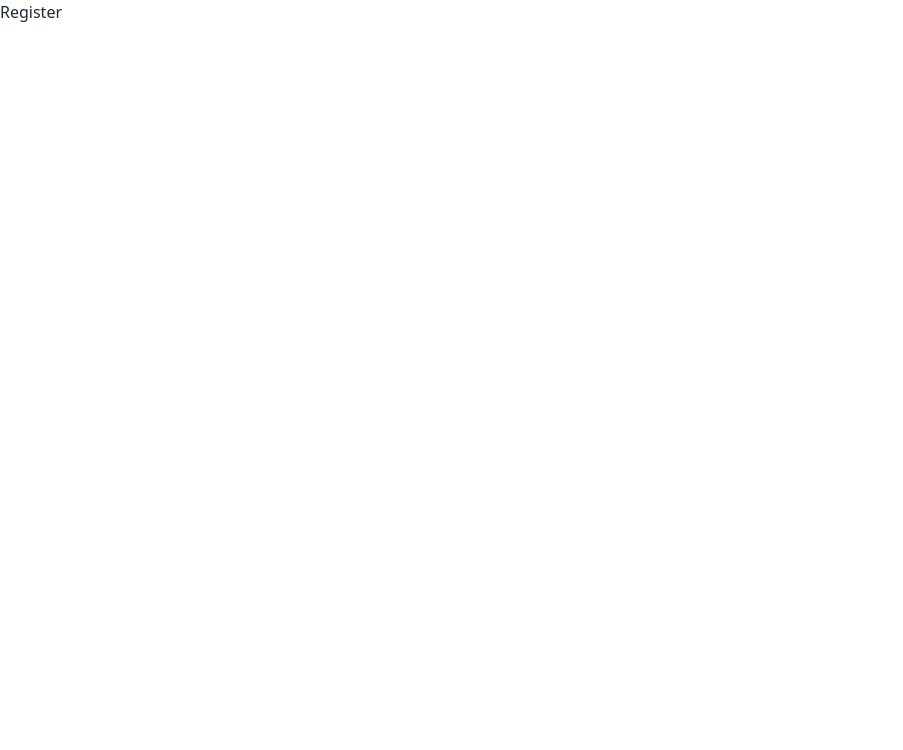
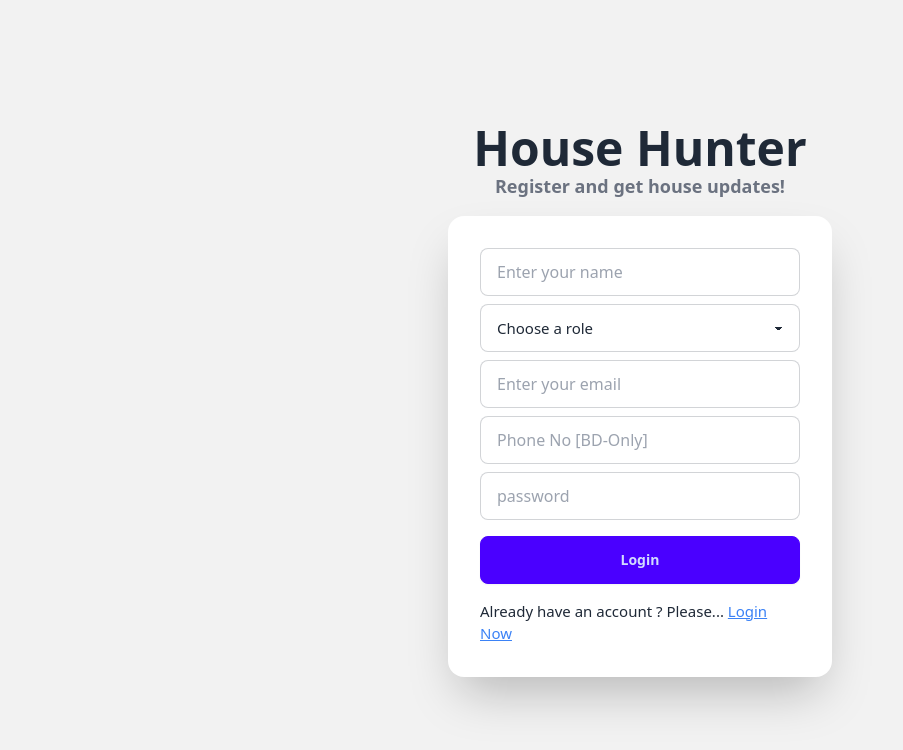
Before and after one commit to mahfuzar175/house-hunter-client, a React (Vite) app: page /register in a window 1280 px wide. Shown: the top 750 px of the page, without its empty margins (0-903 px from the left). Built offline with nearby package versions, Linux system fonts and the light colour scheme.

Commit message:
create a register form using react hook form

```diff
--- a/package.json
+++ b/package.json
@@ -14,6 +14,7 @@
     "match-sorter": "^6.3.3",
     "react": "^18.2.0",
     "react-dom": "^18.2.0",
+    "react-hook-form": "^7.49.3",
     "react-icons": "^5.0.1",
     "react-router-dom": "^6.21.3",
     "sort-by": "^1.2.0"
--- a/src/Pages/Login/Login.jsx
+++ b/src/Pages/Login/Login.jsx
@@ -1,6 +1,20 @@
+import { useContext } from "react";
 import { Link } from "react-router-dom";
+import { AuthContext } from "../../Providers/AuthProvider";
 
 const Login = () => {
+
+    const {setIsLoggedIn} = useContext(AuthContext);
+
+    const handleLogin = event =>{
+        event.preventDefault();
+        const form = event.target;
+        const email = form.email.value;
+        const password = form.password.value;
+        console.log(email, password);
+
+    }
+
     return (
         <div>
             <div className="hero min-h-screen bg-base-200">
@@ -9,21 +23,15 @@ const Login = () => {
       <h1 className="text-5xl font-bold">House Hunter</h1>
       <h1 className="text-lg text-gray-500 font-bold">Login and get house updates!</h1>
     </div>
-    <div className="card shrink-0 w-full max-w-sm shadow-2xl bg-base-100">
-      <form className="card-body">
+    <div className="card shrink-0 w-full max-w-sm  shadow-2xl bg-base-100">
+      <form onSubmit={handleLogin} className="card-body">
         <div className="form-control">
-          <label className="label">
-            <span className="label-text">Email</span>
-          </label>
-          <input type="email" placeholder="email" className="input input-bordered" required />
+          <input type="email" name="email" placeholder="Enter your email" className="input input-bordered" required />
         </div>
         <div className="form-control">
-          <label className="label">
-            <span className="label-text">Password</span>
-          </label>
-          <input type="password" placeholder="password" className="input input-bordered" required />
+          <input type="password" name="password" placeholder="Enter your password" className="input input-bordered" required />
         </div>
-        <div className="form-control mt-6">
+        <div className="form-control mt-2">
           <button className="btn btn-primary">Login</button>
         </div>
         <p className='mt-2 text-[15px]'>Do not have any account ? <Link to='/register' className='underline text-blue-500'>Register now</Link></p>
--- a/src/Pages/Register/Register.jsx
+++ b/src/Pages/Register/Register.jsx
@@ -1,10 +1,149 @@
+import { useState } from "react";
+import { useForm } from "react-hook-form";
+import { Link } from "react-router-dom";
+
+const strongPasswordRegex = /^(?=.*[a-z])(?=.*[A-Z])(?=.*\d)(?=.*[@$!%*?&])[A-Za-z\d@$!%*?&_-]{8,}$/;
 
 const Register = () => {
-    return (
-        <div>
-            <h2>Register</h2>
+  const [error, setError] = useState("");
+  const [success, setSuccess] = useState("");
+
+  const {
+    register,
+    handleSubmit,
+    formState: { errors },
+  } = useForm();
+
+  const onSubmit = async (data, event) => {
+    console.log(data);
+    event.preventDefault();
+    setSuccess("");
+    setError("");
+
+    if (!data.phone.startsWith("01")) {
+      setError("Start with 01 (BD phone number only allowed)");
+      return;
+    }
+    if (data.phone.length !== 11) {
+      setError("Give 11 digit Bangladeshi mobile number");
+      return;
+    }
+    if (!/^\d+$/.test(data.phone)) {
+      setError("Only digit allowed!");
+      return;
+    }
+
+    if (!strongPasswordRegex.test(data.password)) {
+      setError(
+        "Password should be 8 characters long and include at least one digit, one uppercase, one lowercase, one special character!"
+      );
+      return;
+    }
+  };
+
+  return (
+    <div>
+      <div className="hero min-h-screen bg-base-200">
+        <div className="hero-content flex-col">
+          <div className="text-center">
+            <h1 className="text-5xl font-bold">House Hunter</h1>
+            <h1 className="text-lg text-gray-500 font-bold">
+              Register and get house updates!
+            </h1>
+          </div>
+          <div className="card shrink-0 w-full max-w-sm  shadow-2xl bg-base-100">
+            <form onSubmit={handleSubmit(onSubmit)} className="card-body">
+              <div className="form-control">
+                <input
+                  {...register("name", { required: true })}
+                  type="text"
+                  name="name"
+                  placeholder="Enter your name"
+                  className="input input-bordered"
+                  required
+                />
+              </div>
+              <div className="form-control">
+                <select
+                  {...register("role", { required: true })}
+                  className="select select-bordered w-full text-[15px] font-medium"
+                >
+                  <option disabled selected>
+                    Choose a role
+                  </option>
+                  <option>House Owner</option>
+                  <option>House Renter</option>
+                </select>
+                {/* {errors.role && <p className='text-red-400 text-[15px]'>Enter Your Role!</p>} */}
+              </div>
+              <div className="form-control">
+                <input
+                  {...register("email", { required: true })}
+                  type="email"
+                  name="email"
+                  placeholder="Enter your email"
+                  className="input input-bordered"
+                  required
+                />
+              </div>
+              <div className="form-control">
+                <input
+                  {...register("phone", { required: true })}
+                  type="number"
+                  placeholder="Phone No [BD-Only]"
+                  className="input input-bordered w-full focus:outline-none"
+                />
+                {errors.phone && (
+                  <p className="text-red-400 text-[15px]">Enter Your Phone!</p>
+                )}
+              </div>
+
+              <div className="form-control">
+                <input
+                  {...register("password", { required: true })}
+                  type="password"
+                  name="password"
+                  placeholder="password"
+                  className="input input-bordered"
+                  required
+                />
+                {errors.password && (
+                  <p className="text-red-400 text-[15px]">
+                    Enter Your Password!
+                  </p>
+                )}
+                {error && (
+                  <p className="text-red-400 text-justify text-[15px] w-[300px]">
+                    {error}
+                  </p>
+                )}
+                {success && (
+                  <p className="text-green-500 text-[15px] py-3">
+                    Registration Complete You can{" "}
+                    <Link
+                      to="/login"
+                      className=" text-blue-500 underline font-medium"
+                    >
+                      Login Here
+                    </Link>
+                  </p>
+                )}
+              </div>
+              <div className="form-control mt-2">
+                <button className="btn btn-primary">Login</button>
+              </div>
+              <p className="mt-2 text-[15px]">
+                Already have an account ? Please...{" "}
+                <Link to="/login" className="underline text-blue-500">
+                  Login Now
+                </Link>
+              </p>
+            </form>
+          </div>
         </div>
-    );
+      </div>
+    </div>
+  );
 };
 
 export default Register;
--- /dev/null
+++ b/src/Providers/AuthProvider.jsx
@@ -0,0 +1,39 @@
+import { createContext, useEffect, useState } from "react";
+
+export const AuthContext = createContext(null);
+const AuthProvider = ({children}) => {
+    const [user, setUser] = useState('');
+    const [loading, setLoading] = useState(true);
+    const [isLoggedIn, setIsLoggedIn] = useState(false);
+
+
+    useEffect(() => {
+        const loggedUser = localStorage.getItem('user-data');
+        if(loggedUser){
+            setUser(JSON.parse(loggedUser));
+            setLoading(false);
+        }
+    }, [isLoggedIn])
+
+    const logout = () =>{
+        localStorage.removeItem('access-token');
+        localStorage.removeItem('user-data');
+        setUser('');
+    }
+
+    const userInfo = {
+        user,
+        loading,
+        setUser,
+        setIsLoggedIn,
+        logout
+    }
+
+    return (
+        <AuthContext.Provider value={userInfo}>
+            {children}
+        </AuthContext.Provider>
+    );
+};
+
+export default AuthProvider;
```
Also changed, not shown: src/main.jsx (+12 -11 lines), 1 other file (tests, documents, lock files or other folders).
